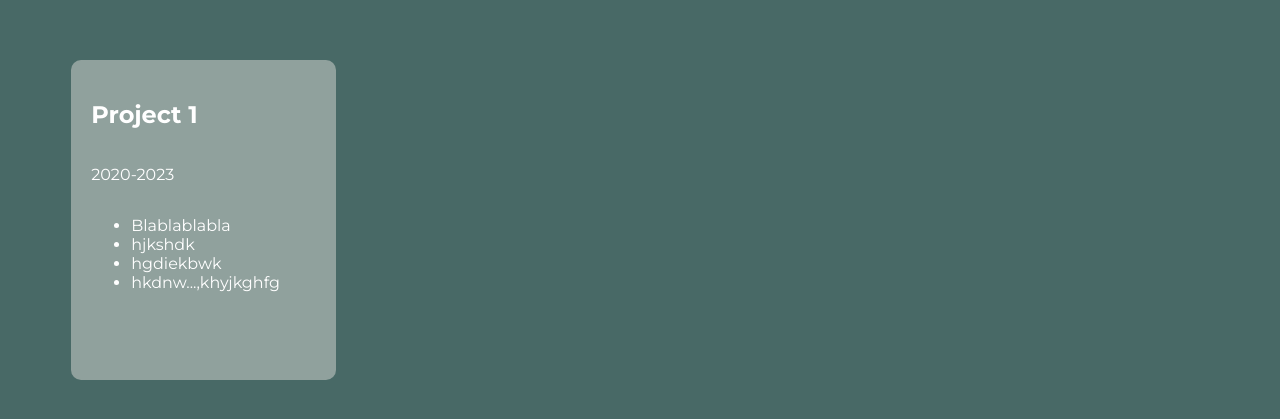
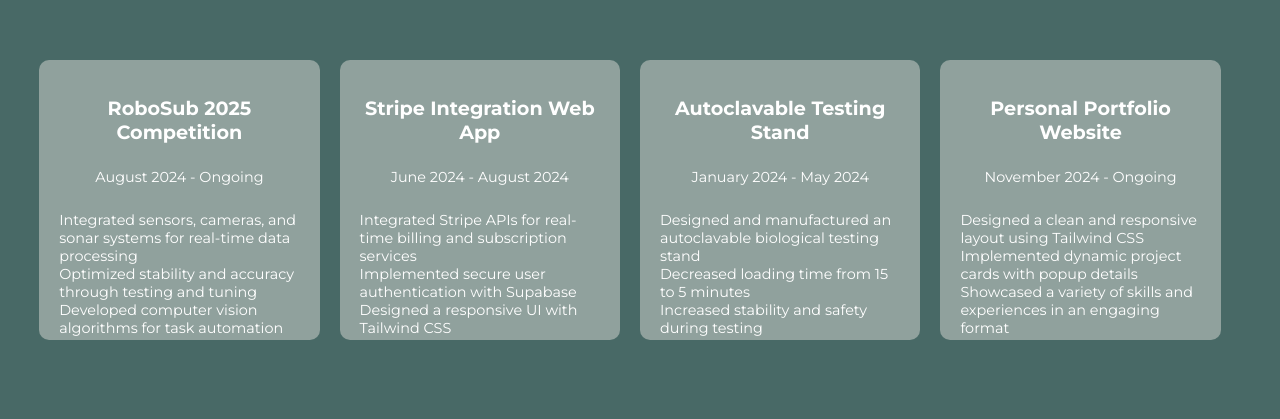
Before and after one commit to msetji/portfolio, a React (Create React App) app: page / in a window 1280 px wide. Shown: the part 2660-3079 px from the top of the page. Built offline with nearby package versions, Linux system fonts and the light colour scheme.

Commit message:
added projects

```diff
--- a/src/pages/About.css
+++ b/src/pages/About.css
@@ -28,7 +28,7 @@
 .profile-pic {
     width: 100%;
     height: auto;
-    border-radius: px;
+    border-radius: 3px;
 }
 
 .about-bio {
--- a/src/pages/Home.css
+++ b/src/pages/Home.css
@@ -1,11 +1,8 @@
-/* src/Home.css */
-
 .home-container {
   position: absolute;
   bottom: 7%;
   left: 5%;
 }
-
 
 /* Animation keyframes */
 @keyframes fadeIn {
@@ -20,7 +17,7 @@
 }
 
 .home-title {
-    font-size: 96px; /* Larger font size for the title */
+  font-size: clamp(3rem, 8vw, 6rem); /* Default 6rem (96px), scales fluidly */
   color: #fff;
   margin: 0;
   opacity: 0; /* Start hidden */
@@ -28,14 +25,12 @@
   font-weight: 500; /* Set font weight to medium */
 }
 
-
-
 .home-subtitle {
-    font-size: 40px; /* Slightly smaller font size for the subtitle */
+  font-size: clamp(1.5rem, 5vw, 2.5rem); /* Default 2.5rem (40px), scales fluidly */
   color: #fff;
   margin: 0;
   opacity: 0; /* Start hidden */
-    animation: fadeIn 1s ease-out 1s forwards; /* Fade in subtitle with a 0.5s delay */
+  animation: fadeIn 1s ease-out 1s forwards; /* Fade in subtitle with a 1s delay */
 }
 
 /* .home, .home-container {
--- a/src/pages/Projects.css
+++ b/src/pages/Projects.css
@@ -1,7 +1,6 @@
-/* Projects.css */
 .projects-container {
     height: 100vh;
-    width: 92vw;
+    width: 97vw;
     margin: 0 auto;
     padding: 40px 20px;
     color: #fff;
@@ -9,89 +8,121 @@
 }
 
 .projects-grid {
-    display: flex; /* Use Flexbox for row organization */
-    flex-wrap: wrap; /* Enable wrapping when items exceed the row width */
-    justify-content: flex-start; /* Align items to the top-left */
-    gap: 20px; /* Add space between the cards */
-    height: 40vh;
+    display: flex;
+    flex-direction: row;
+    flex-wrap: wrap;
+    justify-content: flex-start;
+    gap: 20px;
+    width: 100%;
+    height: auto;
 }
 
 .project-card {
-    flex: 1 1 calc(25% - 20px); /* Flex item: takes up 25% width minus the gap */
-    max-width: calc(25% - 20px); /* Prevent cards from exceeding 25% width */
+    flex: 1 1 calc(25% - 20px);
+    max-width: calc(25% - 20px);
+    aspect-ratio: 1 / 1;
     position: relative;
     background-color: #90A19D;
     border-radius: 10px;
     overflow: hidden;
     padding: 20px;
+    display: flex;
+    flex-direction: column; /* Stack content vertically */
+    justify-content: space-between; /* Push button to the bottom */
     text-align: left;
+    box-sizing: border-box;
     transition: transform 0.3s ease, box-shadow 0.3s ease;
-    cursor: pointer;
 }
 
-@media (max-width: 900px) {
-    .project-card {
-        flex: 1 1 calc(50% - 20px); /* Switch to 2 cards per row for smaller screens */
-        max-width: calc(50% - 20px);
-    }
+.project-card h2 {
+    font-size: 1.2rem;
+    margin-bottom: 10px;
+    text-align: center;
 }
 
-@media (max-width: 600px) {
-    .project-card {
-        flex: 1 1 100%; /* Switch to 1 card per row for mobile screens */
-        max-width: 100%;
-    }
+.project-card p {
+    font-size: 0.9rem;
+    text-align: center;
 }
 
-.project-card:hover {
-    transform: scale(1.05);
-    box-shadow: 0 8px 20px rgba(0, 0, 0, 0.2);
+.project-card ul {
+    margin: 10px 0;
+    padding: 0;
+    list-style: none;
 }
 
+.project-card ul li {
+    font-size: 0.9rem;
+}
+
+.more-info-btn {
+    background-color: #6c8fa5;
+    border: none;
+    border-radius: 5px;
+    padding: 10px 15px;
+    color: white;
+    cursor: pointer;
+    transition: background-color 0.3s ease;
+    text-align: center;
+    width: 100%; /* Full-width button */
+}
+
+.more-info-btn:hover {
+    background-color: #5a7a8c;
+}
+
+/* Remove hover effects */
 .project-content {
     opacity: 1;
-    transition: opacity 0.3s ease;
+    transition: none;
 }
 
-.project-hover {
-    position: absolute;
+/* Popup Window Styling */
+.popup {
+    position: fixed;
+    top: 50%;
+    left: 50%;
+    transform: translate(-50%, -50%);
+    background-color: #fff;
+    color: #000;
+    width: 80%;
+    max-width: 500px;
+    padding: 20px;
+    border-radius: 10px;
+    box-shadow: 0 8px 20px rgba(0, 0, 0, 0.3);
+    z-index: 1000;
+    display: none;
+}
+
+.popup.active {
+    display: block;
+}
+
+.popup-header {
+    display: flex;
+    justify-content: space-between;
+    align-items: center;
+    margin-bottom: 10px;
+}
+
+.popup-close {
+    background-color: transparent;
+    border: none;
+    font-size: 1.5rem;
+    cursor: pointer;
+    color: #000;
+}
+
+.popup-body {
+    margin-top: 10px;
+}
+
+.popup-overlay {
+    position: fixed;
     top: 0;
     left: 0;
     right: 0;
     bottom: 0;
-    background-color: rgba(0, 0, 0, 0.8);
-    color: #fff;
-    display: flex;
-    flex-direction: column;
-    justify-content: center;
-    align-items: center;
-    opacity: 0;
-    transition: opacity 0.3s ease;
+    background-color: rgba(0, 0, 0, 0.5);
+    z-index: 999;
 }
-
-.project-card:hover .project-content {
-    opacity: 0;
-}
-
-.project-card:hover .project-hover {
-    opacity: 1;
-}
-
-button {
-    background-color: #6c8fa5;
-    border: none;
-    border-radius: 5px;
-    padding: 10px 15px;
-    margin-top: 10px;
-    color: white;
-    cursor: pointer;
-    transition: background-color 0.3s ease;
-}
-
-button:hover {
-    background-color: #5a7a8c;
-}
-
-/* .project-card, .projects-container, .projects-grid, .project-content, .project-hover {
-    border: 1px solid red;
-} */
--- a/src/pages/about.js
+++ b/src/pages/about.js
@@ -11,11 +11,13 @@ const About = () => {
         </div>
         <div className="about-bio">
           <p>
-            Hello! My name is Michael Setji. I am a passionate ECE and Computer Science major with a
-            love for building innovative solutions. I enjoy creating applications, solving
-            technical challenges, and learning about emerging technologies. Outside of tech, I
-            spend time exploring new hobbies and connecting with others who share my enthusiasm for
-            discovery and creativity.
+            Hi! I'm Michael Setji, a Computer Science and Electrical & Computer Engineering major at Duke University. I have a passion for all sides of tech, including both software and hardware. During my internship with Setty & Associates, I worked on full-stack web development projects. This opportunity allowed me to combine my skills in electrical engineering and software engineering to contribute to many features on the company's final product.
+          </p>
+          <p>
+            Apart from the academic side of my life, I love lifting, spending time with the people I love, and when it is in season, skiing. I’m also a huge fan of Duke basketball! I’m skilled in a range of programming languages and have experience in electrical engineering, making me versatile across multiple domains.
+          </p>
+          <p>
+            Check out my work below and reach out if you'd like to collaborate!
           </p>
         </div>
       </div>
--- a/src/pages/projects.js
+++ b/src/pages/projects.js
@@ -1,30 +1,111 @@
-// pages/projects.js
-import React from 'react';
+import React, { useState } from 'react';
 import './Projects.css';
 
+const projectData = [
+  {
+    title: "RoboSub 2025 Competition",
+    date: "August 2024 - Ongoing",
+    description:
+      "Collaborated with a team of engineers to integrate sensors, cameras, and sonar systems for real-time data processing and obstacle detection using computer vision and algorithms for fully autonomous task completion. Optimized vehicle performance by testing and fine-tuning hardware components and software systems for enhanced stability, speed, and accuracy during trials.",
+    skills: "Computer Vision, Hardware Optimization, Algorithm Development",
+    details: [
+      "Integrated sensors, cameras, and sonar systems for real-time data processing",
+      "Optimized stability and accuracy through testing and tuning",
+      "Developed computer vision algorithms for task automation",
+    ],
+  },
+  {
+    title: "Stripe Integration Web App",
+    date: "June 2024 - August 2024",
+    description:
+      "Built a full-stack application using Next.js, React, and TypeScript, integrating Stripe APIs for subscription and usage-based billing. Implemented user authentication and data management with Supabase, ensuring secure registration and login. Designed a responsive UI with Tailwind CSS, showcasing my original photography for a cohesive visual experience.",
+    skills: "React, Next.js, Tailwind CSS, Stripe APIs, Supabase",
+    details: [
+      "Integrated Stripe APIs for real-time billing and subscription services",
+      "Implemented secure user authentication with Supabase",
+      "Designed a responsive UI with Tailwind CSS",
+    ],
+  },
+  {
+    title: "Autoclavable Testing Stand",
+    date: "January 2024 - May 2024",
+    description:
+      "Created an autoclavable stand to increase efficiency in loading and testing for UL Solutions. Reduced loading time from 15 to 5 minutes while enhancing safety and stability. Applied metalworking techniques, including CNC milling, and utilized both metal and PLA 3D printing.",
+    skills: "CNC Milling, Metalworking, 3D Printing",
+    details: [
+      "Designed and manufactured an autoclavable biological testing stand",
+      "Decreased loading time from 15 to 5 minutes",
+      "Increased stability and safety during testing",
+    ],
+  },
+  {
+    title: "Personal Portfolio Website",
+    date: "November 2024 - Ongoing",
+    description:
+      "Currently developing a personal portfolio website to showcase my projects, skills, and experiences. Built using React for the frontend and Tailwind CSS for styling. The portfolio includes interactive project cards with dynamic popups for detailed information.",
+    skills: "React, Tailwind CSS, JavaScript",
+    details: [
+      "Designed a clean and responsive layout using Tailwind CSS",
+      "Implemented dynamic project cards with popup details",
+      "Showcased a variety of skills and experiences in an engaging format",
+    ],
+  },
+];
+
 const Projects = () => {
+  const [activeProject, setActiveProject] = useState(null);
+
+  const openPopup = (project) => {
+    setActiveProject(project);
+  };
+
+  const closePopup = () => {
+    setActiveProject(null);
+  };
+
   return (
     <div className="projects-container">
       <div className="projects-grid">
-        <div className="project-card">
-          <div className="project-content">
-            <h2>Project 1</h2>
-            <p>2020-2023</p>
-            <ul>
-              <li>Blablablabla</li>
-              <li>hjkshdk</li>
-              <li>hgdiekbwk</li>
-              <li>hkdnw...,khyjkghfg</li>
-            </ul>
+        {projectData.map((project, index) => (
+          <div className="project-card" key={index}>
+            <div className="project-content">
+              <h2>{project.title}</h2>
+              <p>{project.date}</p>
+              <ul>
+                {project.details.map((detail, i) => (
+                  <li key={i}>{detail}</li>
+                ))}
+              </ul>
+            </div>
+            <button
+              className="more-info-btn"
+              onClick={() => openPopup(project)}
+            >
+              More Info
+            </button>
           </div>
-          <div className="project-hover">
-            <h3>Skills Used</h3>
-            <p>React, CSS, JavaScript</p>
-            <button>More Info</button>
+        ))}
+      </div>
+
+      {activeProject && (
+        <>
+          <div className="popup-overlay active" onClick={closePopup}></div>
+          <div className="popup active">
+            <div className="popup-header">
+              <h2>{activeProject.title}</h2>
+              <button className="popup-close" onClick={closePopup}>
+                &times;
+              </button>
+            </div>
+            <div className="popup-body">
+              <p>{activeProject.description}</p>
+              <p>
+                <strong>Skills:</strong> {activeProject.skills}
+              </p>
+            </div>
           </div>
-        </div>
-        {/* Repeat similar project-card for more projects */}
-      </div>
+        </>
+      )}
     </div>
   );
 };
```
Lines whose indentation alone changed are shown as unchanged.
